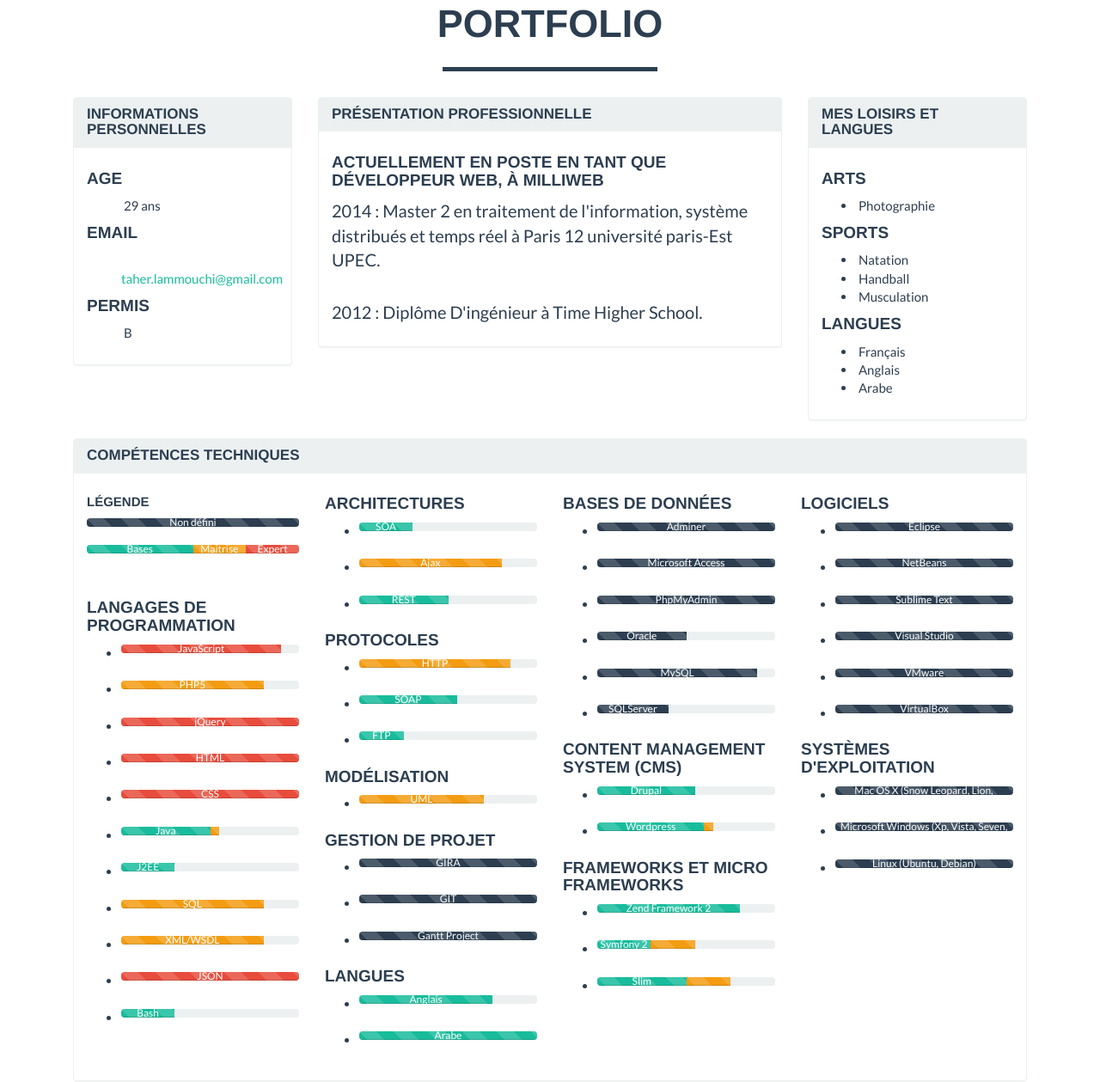
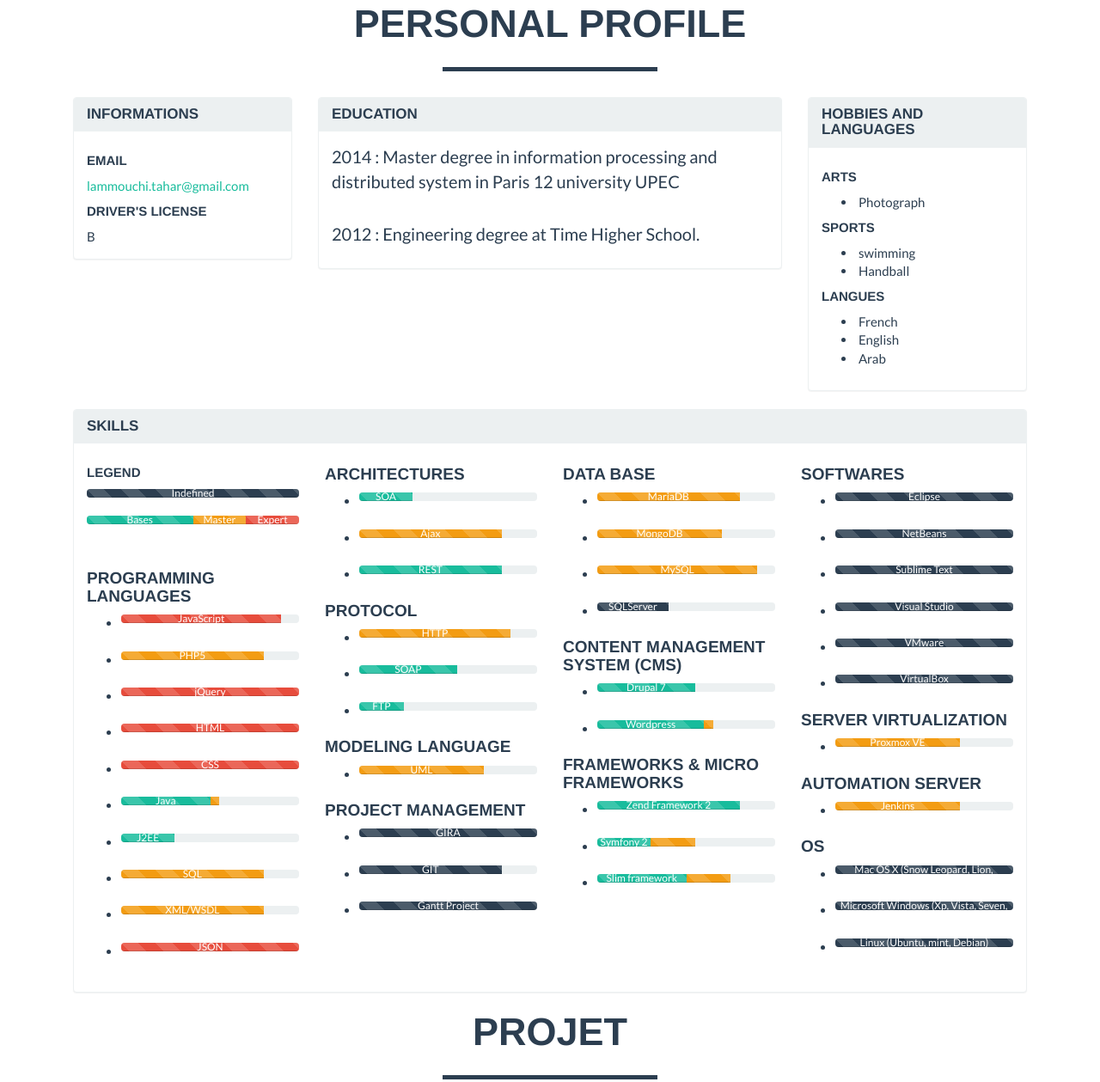
Before and after one commit to tahermarkos/Protfolio, a plain HTML site: page index.html in a window 1280 px wide. Shown: the part 902-2161 px from the top of the page at 86% size. Drawn offline with nearby package versions, Linux system fonts and the light colour scheme.

Commit message:
portfolio in english

```diff
--- a/index.html
+++ b/index.html
@@ -17,9 +17,10 @@
 
 <body id="page-top" class="index">
 
+
     <!-- Navigation -->
     <nav class="navbar navbar-default navbar-fixed-top">
-        <div class="container">
+        <div class="container nav-header">
             <!-- Brand and toggle get grouped for better mobile display -->
             <div class="navbar-header page-scroll">
                 <button type="button" class="navbar-toggle" data-toggle="collapse" data-target="#bs-example-navbar-collapse-1">
@@ -36,7 +37,10 @@
                         <a href="#page-top"></a>
                     </li>
                     <li class="page-scroll">
-                        <a href="#portfolio">Portfolio</a>
+                        <a href="#portfolio">Information</a>
+                    </li>
+                    <li class="page-scroll">
+                        <a href="#project">Project</a>
                     </li>
                     <li class="page-scroll">
                         <a href="#about">About</a>
@@ -50,15 +54,15 @@
         </div>
         <!-- /.container-fluid -->
     </nav>
-
+<div >
     <!-- Header -->
-    <header>
+    <header class="img-header">
         <div class="container">
             <div class="row">
                 <div class="col-lg-12">
-                    <img class="img-responsive" src="profile.png" alt="">
+                    <img class="img-responsive-tl" src="profile.png" >
                     <div class="intro-text">
-                        <span class="name">Développeur Web</span>
+                        <span class="name">Web Developer</span>
                         <hr class="star-light">
                         <span class="skills">Full-Stack</span>
                     </div>
@@ -67,36 +71,28 @@
         </div>
     </header>
 
-
+</div>
     <!-- Portfolio Grid Section -->
 <section id="portfolio">
 
 <div class="container">
-<div class="row">
+    <div class="row">
                 <div class="col-lg-12 text-center">
-                    <h2>Portfolio</h2>
+                    <h2>PERSONAL PROFILE</h2>
                     <hr class="star-primary">
                 </div>
-            </div>
+    </div>
     <div class="col-xs-12 col-sm-3 col-md-3 col-lg-3">
 
         <div class="panel panel-default">
             <div class="panel-heading">
-                <h2 class="panel-title">Informations personnelles</h2>
+                <h2 class="panel-title">Informations</h2>
             </div>
             <div class="panel-body">
-                <h4>Age</h4>
-                <ul>
-                <span class="glyphicon" aria-hidden="true"></span> 29 ans
-                </ul>
-                <h4>Email</h4>
-                <ul>
-                    <span class="glyphicon" aria-hidden="true"></span> <a href="mailto:taher.lammouchi@gmail.com" target="_blank">taher.lammouchi@gmail.com</a>
-                </ul>
-                <h4>Permis</h4>
-                <ul>
-                <span class="glyphicon" aria-hidden="true"></span> B
-                </ul>
+                <h5>Email</h5>
+                    <a href="mailto:taher.lammouchi@gmail.com" target="_blank">lammouchi.tahar@gmail.com</a>
+
+                <h5>driver's license</h5> B
             </div>
         </div>
 
@@ -105,12 +101,11 @@
 
         <div class="panel panel-default">
             <div class="panel-heading">
-                <h2 class="panel-title">Présentation professionnelle</h2>
+                <h2 class="panel-title">EDUCATION</h2>
             </div>
             <div class="panel-body">
-                <h4>Actuellement en poste en tant que développeur web, à Milliweb</h4>
-                <p>2014 : Master 2 en traitement de l'information, système distribués et temps réel à Paris 12 université paris-Est UPEC.</p></br>
-                <p>2012 : Diplôme D'ingénieur à Time Higher School. <br></p>
+                <p>2014 : Master degree in information processing and distributed system in Paris 12 university UPEC</p></br>
+                <p>2012 : Engineering degree at Time Higher School. <br></p>
             </div>
         </div>
 
@@ -119,24 +114,23 @@
 
         <div class="panel panel-default">
             <div class="panel-heading">
-                <h2 class="panel-title">Mes loisirs Et Langues</h2>
+                <h2 class="panel-title">Hobbies and languages</h2>
             </div>
             <div class="panel-body">
-                <h4>Arts</h4>
+                <h5>Arts</h5>
                 <ul>
-                    <li><span class="glyphicon " aria-hidden="true"></span> Photographie</li>
+                    <li><span class="glyphicon " aria-hidden="true"></span> Photograph</li>
                 </ul>
-                <h4>Sports</h4>
+                <h5>Sports</h5>
                 <ul>
-                    <li><span class="glyphicon " aria-hidden="true"></span> Natation</li>
+                    <li><span class="glyphicon " aria-hidden="true"></span> swimming</li>
                     <li><span class="glyphicon " aria-hidden="true"></span> Handball</li>
-                    <li><span class="glyphicon " aria-hidden="true"></span> Musculation</li>
                 </ul>
-                <h4>Langues</h4>
+                <h5>Langues</h5>
                 <ul>
-                    <li><span class="glyphicon " aria-hidden="true"></span> Français</li>
-                    <li><span class="glyphicon " aria-hidden="true"></span> Anglais</li>
-                    <li><span class="glyphicon " aria-hidden="true"></span> Arabe</li>
+                    <li><span class="glyphicon " aria-hidden="true"></span> French</li>
+                    <li><span class="glyphicon " aria-hidden="true"></span> English</li>
+                    <li><span class="glyphicon " aria-hidden="true"></span> Arab</li>
                 </ul>
             </div>
         </div>
@@ -150,17 +144,17 @@
 
         <div class="panel panel-default">
             <div class="panel-heading">
-                <h2 class="panel-title">Compétences techniques</h2>
+                <h2 class="panel-title">Skills</h2>
             </div>
             <div class="panel-body">
 
                 <div class="row">
                     <div class="col-xs-12 col-sm-3 col-md-3 col-lg-3">
 
-                        <h5>Légende</h5>
+                        <h5>Legend</h5>
                         <div class="progress progress-striped">
                             <div class="progress-bar" role="progressbar" aria-valuenow="100" aria-valuemin="0" aria-valuemax="100" style="width: 100%;">
-                                <span class="sr-only" style="position:inherit;font-size:1.2em;">Non défini</span>
+                                <span class="sr-only" style="position:inherit;font-size:1.2em;">Indefined</span>
                             </div>
                         </div>
                         <div class="progress progress-striped">
@@ -168,14 +162,14 @@
                                 <span class="sr-only" style="position:inherit;font-size:1.2em;">Bases</span>
                             </div>
                             <div class="progress-bar progress-bar-warning" style="width: 25%">
-                                <span class="sr-only" style="position:inherit;font-size:1.2em;">Maitrise</span>
+                                <span class="sr-only" style="position:inherit;font-size:1.2em;">Master</span>
                             </div>
                             <div class="progress-bar progress-bar-danger" style="width: 25%">
                                 <span class="sr-only" style="position:inherit;font-size:1.2em;">Expert</span>
                             </div>
                         </div>
                         <br>
-                        <h4>Langages de programmation</h4>
+                        <h4>Programming Languages</h4>
                         <ul>
                             <li>
                                 <div class="progress progress-striped">
@@ -265,13 +259,6 @@
                                     </div>
                                 </div>
                             </li>
-                            <li>
-                                <div class="progress progress-striped">
-                                    <div class="progress-bar progress-bar-success" style="width: 30%">
-                                        <span class="sr-only" style="position:inherit;font-size:1.2em;">Bash</span>
-                                    </div>
-                                </div>
-                            </li>
                         </ul>
 
                     </div>
@@ -295,13 +282,13 @@
                             </li>
                             <li>
                                 <div class="progress progress-striped">
-                                    <div class="progress-bar progress-bar-success" style="width: 50%">
+                                    <div class="progress-bar progress-bar-success" style="width: 80%">
                                         <span class="sr-only" style="position:inherit;font-size:1.2em;">REST</span>
                                     </div>
                                 </div>
                             </li>
                         </ul>
-                        <h4>Protocoles</h4>
+                        <h4>Protocol</h4>
                         <ul>
                             <li>
                                 <div class="progress progress-striped">
@@ -325,7 +312,7 @@
                                 </div>
                             </li>
                         </ul>
-                        <h4>Modélisation</h4>
+                        <h4>Modeling Language</h4>
                         <ul>
                             <li>
                                 <div class="progress progress-striped">
@@ -335,7 +322,7 @@
                                 </div>
                             </li>
                         </ul>
-                        <h4>Gestion de projet</h4>
+                        <h4>project management</h4>
                         <ul>
                             <li>
                                 <div class="progress progress-striped">
@@ -346,7 +333,7 @@
                             </li>
                             <li>
                                 <div class="progress progress-striped">
-                                    <div class="progress-bar" role="progressbar" aria-valuenow="100" aria-valuemin="0" aria-valuemax="100" style="width: 100%;">
+                                    <div class="progress-bar" role="progressbar" aria-valuenow="100" aria-valuemin="0" aria-valuemax="100" style="width: 80%;">
                                         <span class="sr-only" style="position:inherit;font-size:1.2em;">GIT </span>
                                     </div>
                                 </div>
@@ -359,60 +346,29 @@
                                 </div>
                             </li>
                         </ul>
-                        <h4>Langues</h4>
+
+                    </div>
+                    <div class="col-xs-12 col-sm-3 col-md-3 col-lg-3">
+
+                        <h4>Data base</h4>
                         <ul>
                             <li>
                                 <div class="progress progress-striped">
-                                    <div class="progress-bar progress-bar-success" style="width: 75%">
-                                        <span class="sr-only" style="position:inherit;font-size:1.2em;">Anglais</span>
+                                    <div class="progress-bar progress-bar-warning" role="progressbar" aria-valuenow="100" aria-valuemin="0" aria-valuemax="100" style="width: 80%;">
+                                        <span class="sr-only" style="position:inherit;font-size:1.2em;">MariaDB</span>
                                     </div>
                                 </div>
                             </li>
                             <li>
                                 <div class="progress progress-striped">
-                                    <div class="progress-bar progress-bar-success" style="width: 100%">
-                                        <span class="sr-only" style="position:inherit;font-size:1.2em;">Arabe</span>
-                                    </div>
-                                </div>
-                            </li>
-                        </ul>
-
-                    </div>
-                    <div class="col-xs-12 col-sm-3 col-md-3 col-lg-3">
-
-                        <h4>Bases de données</h4>
-                        <ul>
-                            <li>
-                                <div class="progress progress-striped">
-                                    <div class="progress-bar" role="progressbar" aria-valuenow="100" aria-valuemin="0" aria-valuemax="100" style="width: 100%;">
-                                        <span class="sr-only" style="position:inherit;font-size:1.2em;">Adminer</span>
+                                    <div class="progress-bar progress-bar-warning" role="progressbar" aria-valuenow="100" aria-valuemin="0" aria-valuemax="100" style="width: 70%;">
+                                        <span class="sr-only" style="position:inherit;font-size:1.2em;">MongoDB</span>
                                     </div>
                                 </div>
                             </li>
                             <li>
                                 <div class="progress progress-striped">
-                                    <div class="progress-bar" role="progressbar" aria-valuenow="100" aria-valuemin="0" aria-valuemax="100" style="width: 100%;">
-                                        <span class="sr-only" style="position:inherit;font-size:1.2em;">Microsoft Access</span>
-                                    </div>
-                                </div>
-                            </li>
-                            <li>
-                                <div class="progress progress-striped">
-                                    <div class="progress-bar" role="progressbar" aria-valuenow="100" aria-valuemin="0" aria-valuemax="100" style="width: 100%;">
-                                        <span class="sr-only" style="position:inherit;font-size:1.2em;">PhpMyAdmin</span>
-                                    </div>
-                                </div>
-                            </li>
-                            <li>
-                                <div class="progress progress-striped">
-                                    <div class="progress-bar" role="progressbar" aria-valuenow="100" aria-valuemin="0" aria-valuemax="100" style="width: 50%;">
-                                        <span class="sr-only" style="position:inherit;font-size:1.2em;">Oracle</span>
-                                    </div>
-                                </div>
-                            </li>
-                            <li>
-                                <div class="progress progress-striped">
-                                    <div class="progress-bar" role="progressbar" aria-valuenow="100" aria-valuemin="0" aria-valuemax="100" style="width: 90%;">
+                                    <div class="progress-bar progress-bar-warning" role="progressbar" aria-valuenow="100" aria-valuemin="0" aria-valuemax="100" style="width: 90%;">
                                         <span class="sr-only" style="position:inherit;font-size:1.2em;">MySQL</span>
                                     </div>
                                 </div>
@@ -430,7 +386,7 @@
                             <li>
                                 <div class="progress progress-striped">
                                     <div class="progress-bar progress-bar-success" style="width: 55%">
-                                        <span class="sr-only" style="position:inherit;font-size:1.2em;">Drupal</span>
+                                        <span class="sr-only" style="position:inherit;font-size:1.2em;">Drupal 7</span>
                                     </div>
                                 </div>
                             </li>
@@ -445,7 +401,7 @@
                                 </div>
                             </li>
                         </ul>
-                        <h4>Frameworks et micro frameworks</h4>
+                        <h4>Frameworks & micro frameworks</h4>
                         <ul>
                             <li>
                                 <div class="progress progress-striped">
@@ -470,7 +426,7 @@
                             <li>
                                 <div class="progress progress-striped">
                                     <div class="progress-bar progress-bar-success" style="width: 50%">
-                                        <span class="sr-only" style="position:inherit;font-size:1.2em;">Slim</span>
+                                        <span class="sr-only" style="position:inherit;font-size:1.2em;">Slim framework</span>
                                     </div>
                                     <div class="progress-bar progress-bar-warning" style="width: 25%">
                                         <span class="sr-only" style="position:inherit;font-size:1.2em;"></span>
@@ -482,7 +438,7 @@
                     </div>
                     <div class="col-xs-12 col-sm-3 col-md-3 col-lg-3">
 
-                        <h4>Logiciels</h4>
+                        <h4>Softwares</h4>
                         <ul>
                             <li>
                                 <div class="progress progress-striped">
@@ -527,7 +483,29 @@
                                 </div>
                             </li>
                         </ul>
-                        <h4>Systèmes d'exploitation</h4>
+                        <h4> server virtualization</h4>
+                         <ul>
+                            <li>
+                                <div class="progress progress-striped">
+                                    <div class="progress-bar progress-bar-warning"  role="progressbar" aria-valuenow="100" aria-valuemin="0" aria-valuemax="100" style="width: 70%;">
+                                        <span class="sr-only" style="position:inherit;font-size:1.2em;">Proxmox VE</span>
+                                    </div>
+                                </div>
+                            </li>
+                        </ul>
+
+                         <h4> Automation server</h4>
+                         <ul>
+                            <li>
+                                <div class="progress progress-striped">
+                                    <div class="progress-bar progress-bar-warning"  role="progressbar" aria-valuenow="100" aria-valuemin="0" aria-valuemax="100" style="width: 70%;">
+                                        <span class="sr-only" style="position:inherit;font-size:1.2em;">Jenkins</span>
+                                    </div>
+                                </div>
+                            </li>
+                        </ul>
+
+                        <h4>OS</h4>
                         <ul>
                             <li>
                                 <div class="progress progress-striped">
@@ -546,7 +524,7 @@
                             <li>
                                 <div class="progress progress-striped">
                                     <div class="progress-bar" role="progressbar" aria-valuenow="100" aria-valuemin="0" aria-valuemax="100" style="width: 100%;">
-                                        <span class="sr-only" style="position:inherit;font-size:1.2em;">Linux (Ubuntu, Debian)</span>
+                                        <span class="sr-only" style="position:inherit;font-size:1.2em;">Linux (Ubuntu, mint, Debian)</span>
                                     </div>
                                 </div>
                             </li>
@@ -560,13 +538,7 @@
 
     </div>
 
-
-
-
 </div>
-
-
-
 
 
         <div class="container">
@@ -581,10 +553,10 @@
                     <a href="#portfolioModal1" class="portfolio-link" data-toggle="modal">
                         <div class="caption">
                             <div class="caption-content">
-                                <i class="fa fa-search-plus fa-3x"></i>
+                                <i class="fa fa-search-plus fa-3x"> NumétiTab</i>
                             </div>
                         </div>
-                        <img src="img/portfolio/cabin.png" class="img-responsive" alt="">
+                        <img src="img/milliweb.png" class="img-responsive" alt="">
                     </a>
                 </div>
                 <div class="col-sm-4 portfolio-item">
@@ -594,7 +566,7 @@
                                 <i class="fa fa-search-plus fa-3x"></i>
                             </div>
                         </div>
-                        <img src="img/portfolio/cake.png" class="img-responsive" alt="">
+                        <img src="img/orange.jpg" class="img-responsive" alt="">
                     </a>
                 </div>
                 <div class="col-sm-4 portfolio-item">
```
Also changed, not shown: img/milliweb.png (added), img/orange.jpg (added).
